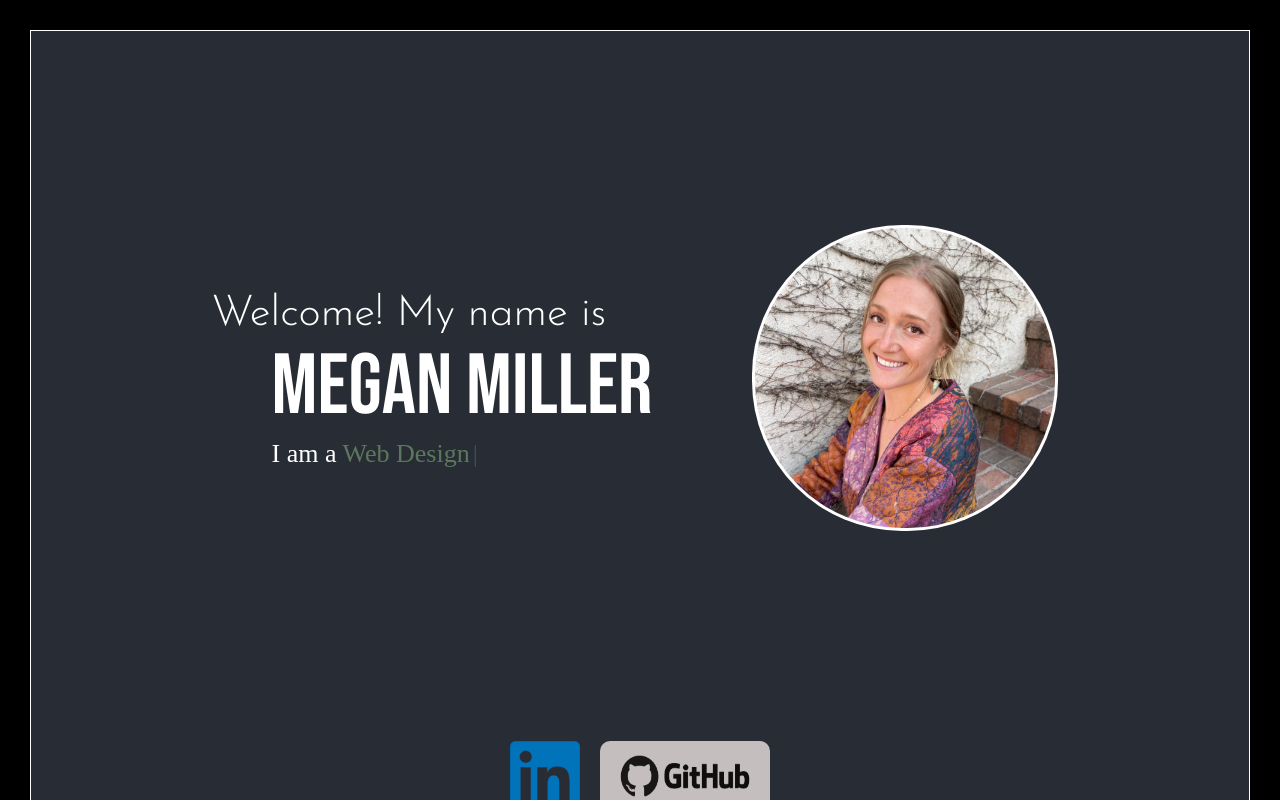
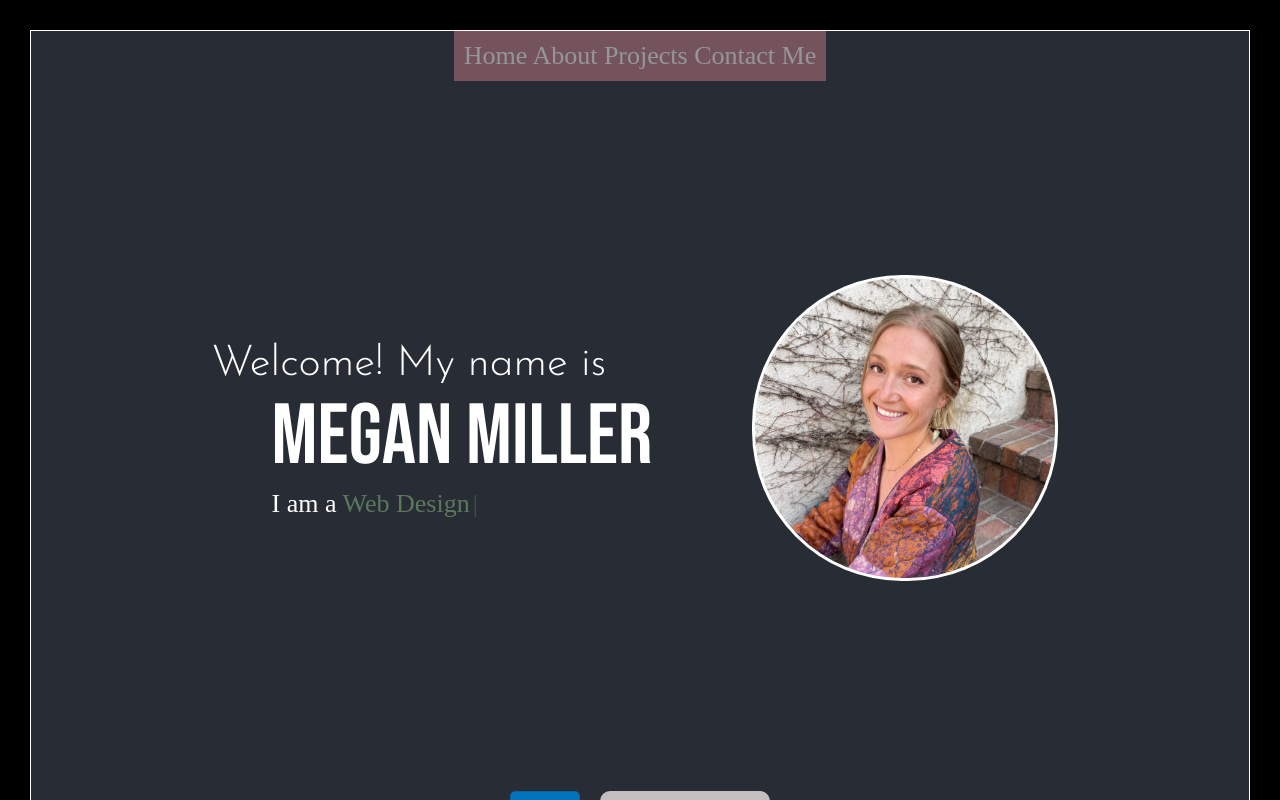
Before and after one commit to meganmiller485/Personal-Website, a React (Create React App) app: page / in a window 1280 px wide. Shown: the top 800 px of the page. Built offline with nearby package versions, Linux system fonts and the light colour scheme.

Commit message:
worked on navbar

```diff
--- a/src/App.js
+++ b/src/App.js
@@ -1,10 +1,12 @@
-import "./App.css";
-import About from "./components/About";
-import Hero from "./components/Hero";
+import './App.css';
+import About from './components/About';
+import Hero from './components/Hero';
+import Navbar from './components/Navbar';
 
 function App() {
   return (
-    <div className="App">
+    <div className='App'>
+      <Navbar />
       <Hero />
       <break></break>
       <break></break>
--- /dev/null
+++ b/src/components/Navbar.jsx
@@ -0,0 +1,7 @@
+import React from 'react';
+
+const Navbar = () => {
+  return <nav className='navbar'>Home About Projects Contact Me</nav>;
+};
+
+export default Navbar;
--- a/src/index.css
+++ b/src/index.css
@@ -1,6 +1,6 @@
 /*********** FONTS ************/
-@import url("https://fonts.googleapis.com/css2?family=Bebas+Neue&display=swap");
-@import url("https://fonts.googleapis.com/css2?family=Josefin+Sans:wght@300&display=swap");
+@import url('https://fonts.googleapis.com/css2?family=Bebas+Neue&display=swap');
+@import url('https://fonts.googleapis.com/css2?family=Josefin+Sans:wght@300&display=swap');
 
 /*********** BIG APPLE ************/
 . {
@@ -26,6 +26,14 @@ body {
   color: white;
 }
 
+.navbar {
+  padding: 10px;
+  background-color: rgb(193, 122, 134);
+  position: sticky;
+  top: 0;
+  opacity: 50%;
+}
+
 /*********** HERO ************/
 .hero-container {
   display: flex;
@@ -39,19 +47,19 @@ body {
 .greeting {
   margin-left: -10px;
   font-size: 32pt;
-  font-family: "Josefin Sans";
+  font-family: 'Josefin Sans';
 }
 
 .location {
   margin-top: 10px;
 
-  font-family: "Josefin Sans";
+  font-family: 'Josefin Sans';
 }
 
 .star {
   margin-left: 50px;
   font-size: 64pt;
-  font-family: "Bebas Neue";
+  font-family: 'Bebas Neue';
 }
 
 .typewriter {
@@ -99,7 +107,7 @@ body {
 
 #me {
   color: rgb(92, 120, 92);
-  font-family: "Josefin Sans";
+  font-family: 'Josefin Sans';
 }
 
 /******************* FLOATING PIC STUFF **********************/
@@ -173,7 +181,7 @@ body {
 }
 
 .skills {
-  font-family: "Josefin Sans";
+  font-family: 'Josefin Sans';
   text-align: center;
 }
 
```
